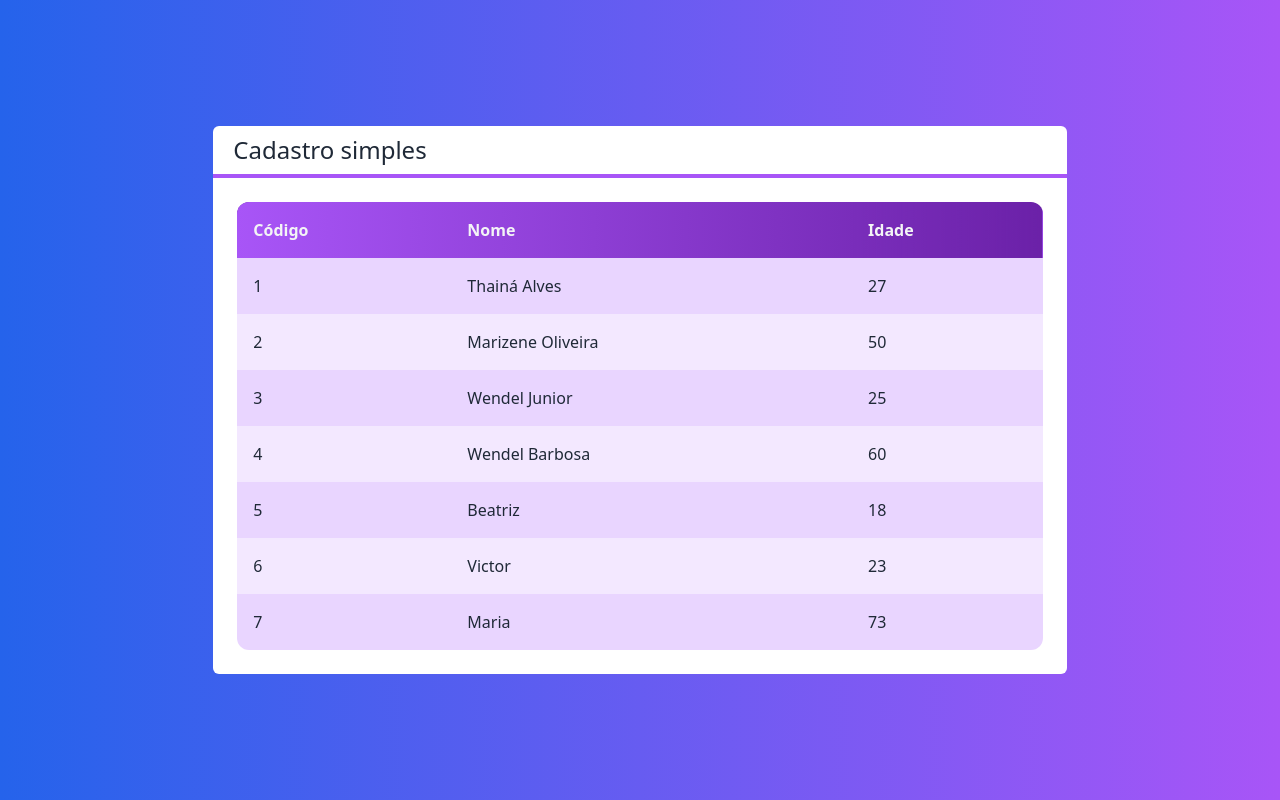
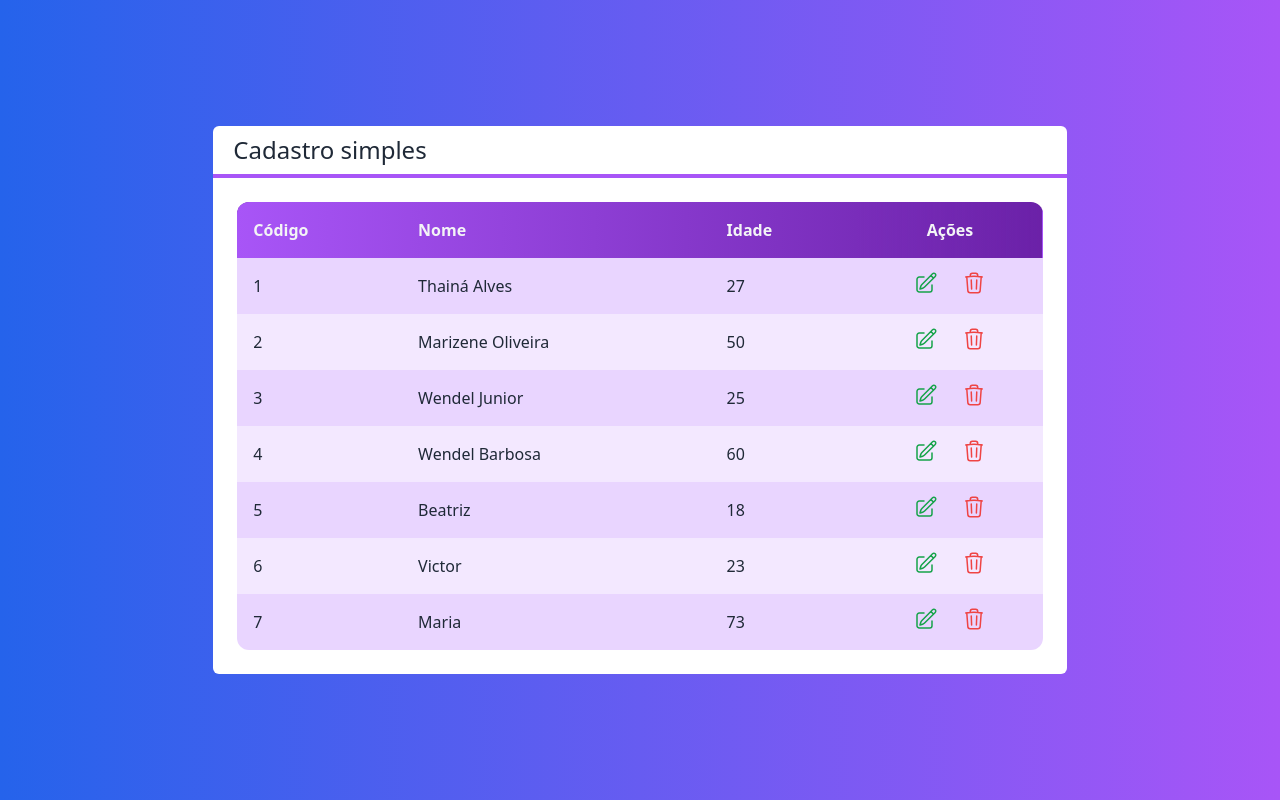
Before and after one commit to KingW3n/next-crud-firebase, a Next.js app: page / in a window 1280 px wide. Built offline with nearby package versions, Linux system fonts and the light colour scheme.

Commit message:
Componente Tabela #03

```diff
--- a/src/components/Tabela.tsx
+++ b/src/components/Tabela.tsx
@@ -1,10 +1,15 @@
 import Cliente from "@/core/Cliente/Cliente"
+import { iconeEdicao, iconeLixo } from "./icon/icones"
 
 interface TabelaProps{
-clientes: Cliente[]
+    clientes: Cliente[]
+    clienteSelecionado?: (cliente:Cliente)=>void
+    clienteExcluido?: (cliente:Cliente)=>void
 }
 
 export default function Tabela(props:TabelaProps){
+
+     const exibirAcoes = props.clienteExcluido || props.clienteSelecionado
 
     function renderizarCabecalho(){
         return(
@@ -12,9 +17,35 @@ export default function Tabela(props:TabelaProps){
                 <th className=" text-left p-4">Código</th>
                 <th className=" text-left p-4">Nome</th>
                 <th className=" text-left p-4">Idade</th>
+                {exibirAcoes ?(<th className=" p-4">Ações</th>):false}
             </tr>
         )
     }
+
+    function renderizaracoes(cliente:Cliente){
+        return(
+            <td className="flex justify-center">
+                {props.clienteSelecionado ? (
+                     <button onClick={()=> props.clienteSelecionado?.(cliente)} className="flex justify-center items-center
+                     text-green-600 rounded-full p-2 m-1
+                     hover:bg-purple-50">
+                     {iconeEdicao}
+                 </button>
+                ):false}
+                {props.clienteExcluido ? (
+                    <button onClick={()=> props.clienteExcluido?.(cliente)} className={`
+                        flex justify-center items-center
+                        text-red-500 rounded-full p-2 m-1
+                        hover:bg-purple-50
+                    `}>
+                        {iconeLixo}
+                    </button>
+                ):false}
+
+            </td>
+        )
+    }
+
     function renderizarBody(){
         return props.clientes?.map((cliente,i)=>{
             return (
@@ -22,6 +53,7 @@ export default function Tabela(props:TabelaProps){
                     <td className=" text-left p-4">{cliente.id}</td>
                     <td className=" text-left p-4">{cliente.nome}</td>
                     <td className=" text-left p-4">{cliente.idade}</td>
+                    {renderizaracoes(cliente)}
                 </tr>
             )
         })
--- /dev/null
+++ b/src/components/icon/icones.tsx
@@ -0,0 +1,9 @@
+export const iconeEdicao = (<svg xmlns="http://www.w3.org/2000/svg" fill="none" viewBox="0 0 24 24" strokeWidth={1.5} stroke="currentColor" className="w-6 h-6">
+<path strokeLinecap="round" strokeLinejoin="round" d="M16.862 4.487l1.687-1.688a1.875 1.875 0 112.652 2.652L10.582 16.07a4.5 4.5 0 01-1.897 1.13L6 18l.8-2.685a4.5 4.5 0 011.13-1.897l8.932-8.931zm0 0L19.5 7.125M18 14v4.75A2.25 2.25 0 0115.75 21H5.25A2.25 2.25 0 013 18.75V8.25A2.25 2.25 0 015.25 6H10" />
+</svg>
+)
+
+export const iconeLixo = (<svg xmlns="http://www.w3.org/2000/svg" fill="none" viewBox="0 0 24 24" strokeWidth={1.5} stroke="currentColor" className="w-6 h-6">
+<path strokeLinecap="round" strokeLinejoin="round" d="M14.74 9l-.346 9m-4.788 0L9.26 9m9.968-3.21c.342.052.682.107 1.022.166m-1.022-.165L18.16 19.673a2.25 2.25 0 01-2.244 2.077H8.084a2.25 2.25 0 01-2.244-2.077L4.772 5.79m14.456 0a48.108 48.108 0 00-3.478-.397m-12 .562c.34-.059.68-.114 1.022-.165m0 0a48.11 48.11 0 013.478-.397m7.5 0v-.916c0-1.18-.91-2.164-2.09-2.201a51.964 51.964 0 00-3.32 0c-1.18.037-2.09 1.022-2.09 2.201v.916m7.5 0a48.667 48.667 0 00-7.5 0" />
+</svg>
+)
--- a/src/pages/index.tsx
+++ b/src/pages/index.tsx
@@ -17,12 +17,25 @@ export default function Home() {
     new Cliente('Victor', 23,'6'),
     new Cliente('Maria', 73,'7')
   ]
+
+  function clienteSelecionado (cliente:Cliente){
+console.log (cliente.nome)
+  }
+
+
+  function clienteExcluido(cliente:Cliente){
+    console.log ('  excluir' +cliente.nome)
+      }
+
   return (
     <div className='flex h-screen justify-center items-center
         bg-gradient-to-r to-purple-500 from-blue-600
         text-white'>
       <Layout titulo='Cadastro simples'>
-        <Tabela clientes={clientes}></Tabela>
+        <Tabela clientes={clientes}
+        clienteSelecionado ={clienteSelecionado}
+        clienteExcluido={clienteExcluido}
+        ></Tabela>
       </Layout>
     </div>
   )
```
